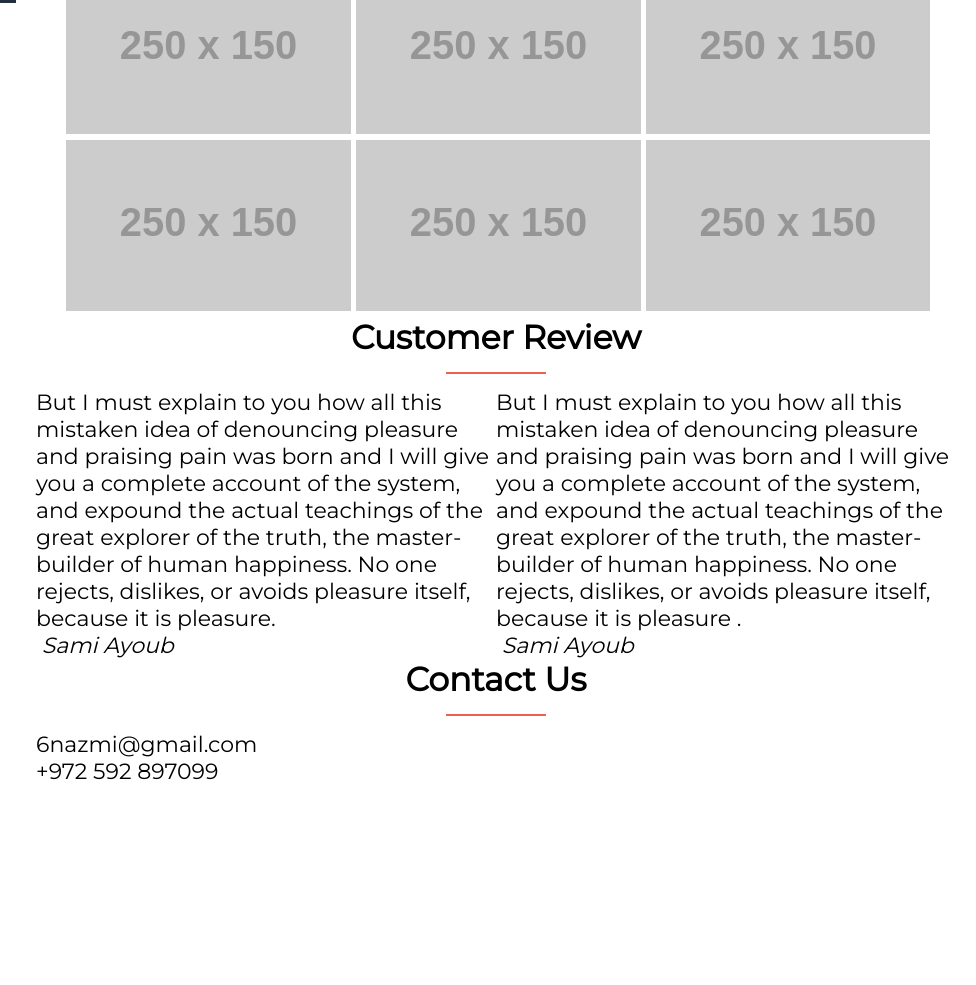
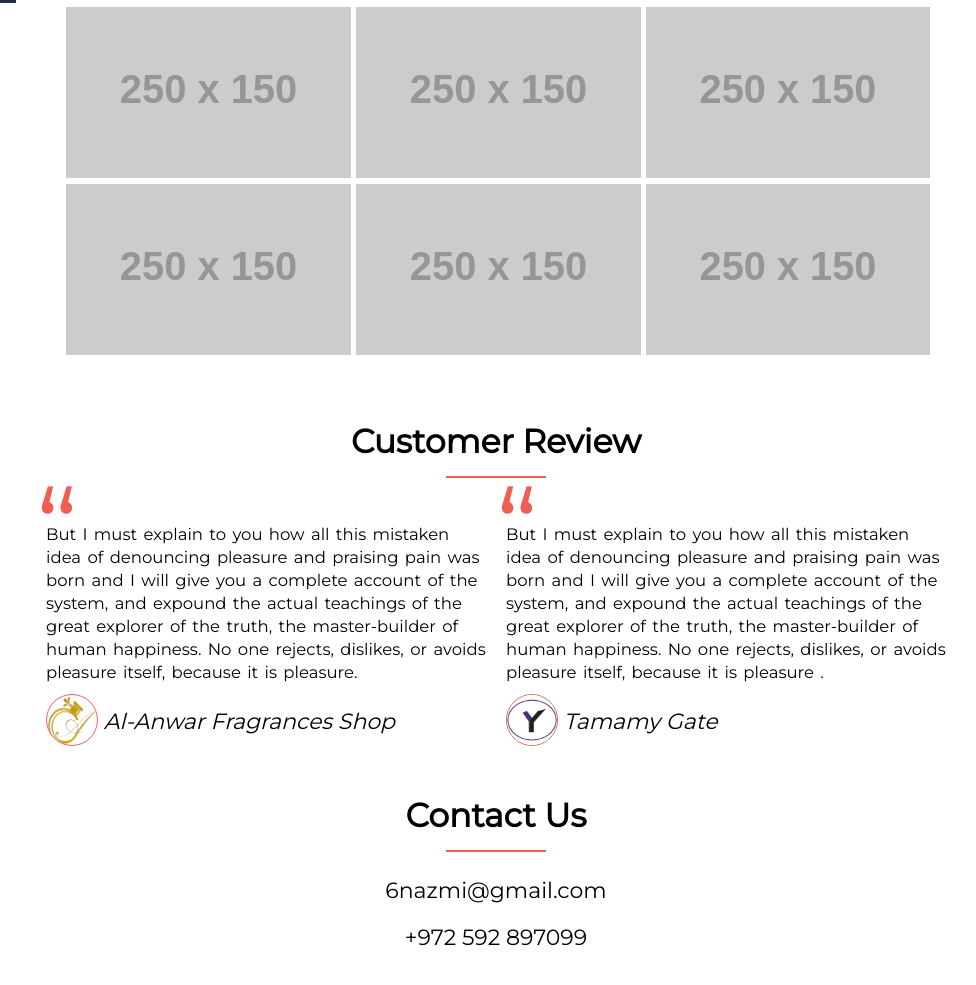
Before and after one commit to bnazmi/bnazmi.github.io, a plain HTML site: page index.html in a window 1280 px wide. Shown: the part 797-1782 px from the top of the page, without its empty margins (304-1280 px from the left). Before the commit the page ends 1602 px from the top, so only its background shows below. Drawn offline with Linux system fonts and the light colour scheme; placeholder pictures from the web are drawn by us.

Commit message:
styling customer review

```diff
--- a/css/style.css
+++ b/css/style.css
@@ -6,7 +6,15 @@
 .row {
     max-width: 1024px;
     padding: 20px;
+    margin: 0 0 20px 0;
 }
+
+.clearfix::after {
+    content: " ";
+    display: block;
+    height: 0;
+    clear: both;
+ }
 
 body {
     background: #fff;
@@ -32,6 +40,13 @@ nav {
 nav  a:link,
 nav a:visited{
     color: #fff;
+}
+.why-me{position: relative}
+.why-me p {
+    line-height: 30px;
+    margin: 15px 0 0 7px;
+    font-size: 0.9em;
+
 }
 
 .me img {
@@ -103,7 +118,7 @@ background: #ef5c51c5;;
 
 .experince::before {
     position: absolute;
-    top: 250px;
+    top: 300px;
     display: block;
     height: 360px;
     content: " ";
@@ -160,7 +175,7 @@ background: #ef5c51c5;;
 
 .skill::before{
     position: absolute;
-    top: 250px;
+    top: 300px;
     right: 110px;
     display: block;
     height: 360px;
@@ -199,8 +214,10 @@ blockquote {
     display: block;
     width: 50%;
     float: left;
+    margin-top: 20px;
 }
 
+.review {position: relative}
 .protofolio h2,
 .contact h2,
 .review h2{
@@ -216,3 +233,30 @@ blockquote {
     background: #ef5e51;
     content: " ";
 }
+.review blockquote::before {
+    content: '\201C';
+    font-size: 500%;
+    color: #ef5e51;
+    position: absolute;
+    top: 41px;
+}
+blockquote p {
+    font-size: 75%;
+    margin: 10px;
+    word-spacing: 2px;
+    line-height: 1.4em;
+}
+
+cite img {
+    width: 50px;
+    height: 50px;
+    border-radius: 50%;
+    border: 1px solid #e26751;
+    background: #fff;
+    margin: 0 0 -17px 10px;
+}
+
+.contact p{
+    text-align: center;
+    padding: 10px 0;
+}
--- a/index.html
+++ b/index.html
@@ -61,12 +61,12 @@
         <section class="row why-me">
             <h2>Why me ?</h2>
             <p>
-                A highly dynamic and astute career software engineer with diversified experience of 2+ years in development of Web Applications
+                &nbsp; &nbsp; &nbsp; A highly dynamic and astute career software engineer with diversified experience of 2+ years in development of Web Applications
                 using PHP,Laravel Framework . Seeking a pivotal role with a progressive organization wherein accrued skills
                 and expertise can be effectively utilized to achieve organization's technical and business objectives.
             </p>
         </section>
-        <div class="row">
+        <div class="row clearfix">
             <section class="experince">
                 <h2>Experince</h2>
 
@@ -95,7 +95,7 @@
 
             </section>
         </div>
-        <div class="row">
+        <div class="row clearfix">
             <section class="protofolio">
                 <h2>Live Project</h2>
                 <div class="project">
@@ -130,7 +130,7 @@
                 </div>
             </section>
         </div>
-        <div class="row">
+        <div class="row clearfix">
             <section class="review">
                 <h2>Customer Review</h2>
                 <blockquote>
@@ -138,8 +138,8 @@
                             But I must explain to you how all this mistaken idea of denouncing pleasure and praising pain was born and I will give you a complete account of the system, and expound the actual teachings of the great explorer of the truth, the master-builder of human happiness. No one rejects, dislikes, or avoids pleasure itself, because it is pleasure.
                     </p>
                     <cite>
-                        <img src="" alt="" srcset="">
-                        Sami Ayoub
+                        <img src="img/anwar-user.png" alt="Anwar User photo">
+                        <span>Al-Anwar Fragrances Shop</span>
                     </cite>
                 </blockquote>
                 <blockquote>
@@ -147,8 +147,8 @@
                                 But I must explain to you how all this mistaken idea of denouncing pleasure and praising pain was born and I will give you a complete account of the system, and expound the actual teachings of the great explorer of the truth, the master-builder of human happiness. No one rejects, dislikes, or avoids pleasure itself, because it is pleasure .
                         </p>
                         <cite>
-                            <img src="" alt="" srcset="">
-                            Sami Ayoub
+                            <img src="img/tamamy-user.jpg" alt="Tamamy User photo">
+                            <span>Tamamy Gate</span>
                         </cite>
                 </blockquote>
             </section>
```
Also changed, not shown: img/anwar-user.png (added), img/tamamy-user.jpg (added), img/tamamy-user.png (added).
